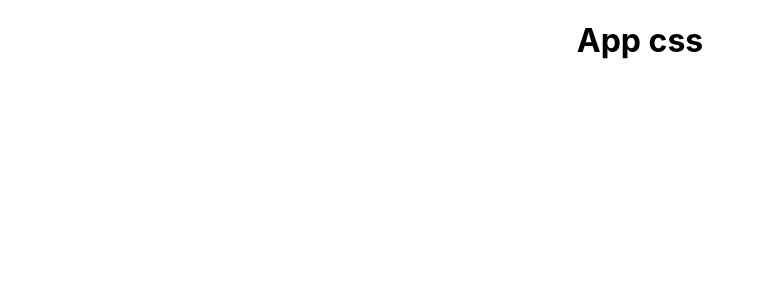
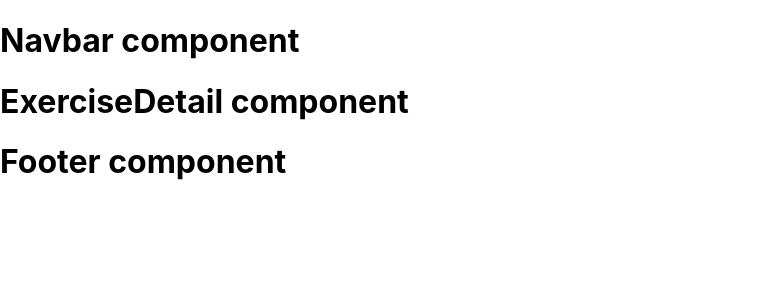
Before and after one commit to NhatThao05/fitnes-center, a React (Create React App) app: page /exercies/1 in a window 1280 px wide. Shown: the top 300 px of the page, without its empty margins (0-763 px from the left). Built offline with nearby package versions, Linux system fonts and the light colour scheme.

Commit message:
create construction

```diff
--- a/src/App.js
+++ b/src/App.js
@@ -1,12 +1,22 @@
 import './App.css';
 import React from 'react';
 import {Routes, Route} from 'react-router-dom';
+import {Box} from '@mui/material';
+import Navbar from './components/Navbar';
+import Home from './pages/Home';
+import ExerciseDetail from './pages/ExerciseDetail';
+import Footer from './components/Footer';
 
 function App() {
   return (
-    <div className="App">
-      <h1>App css</h1>
-    </div>
+    <Box width="400px" sx={{width: {xl: '1488px'}}} m="auto">
+      <Navbar />
+      <Routes>
+        <Route path="/" element={<Home />} />
+        <Route path="/exercies/:id" element={<ExerciseDetail />} />
+      </Routes>
+      <Footer />
+    </Box>
   );
 }
 
--- /dev/null
+++ b/src/components/Footer.js
@@ -0,0 +1,9 @@
+import React from "react"
+
+export default function Footer() {
+ return (
+  <div>
+   <h1>Footer component</h1>
+  </div>
+ )
+}
--- /dev/null
+++ b/src/components/Navbar.js
@@ -0,0 +1,9 @@
+import React from "react"
+
+export default function Navbar() {
+ return (
+  <div>
+   <h1>Navbar component</h1>
+  </div>
+ )
+}
--- a/src/index.js
+++ b/src/index.js
@@ -3,12 +3,15 @@ import ReactDOM from 'react-dom/client';
 import './index.css';
 import App from './App';
 import reportWebVitals from './reportWebVitals';
+import { BrowserRouter } from 'react-router-dom';
 
 const root = ReactDOM.createRoot(document.getElementById('root'));
 root.render(
-  <React.StrictMode>
-    <App />
-  </React.StrictMode>
+    <React.StrictMode>
+      <BrowserRouter>
+          <App />
+      </BrowserRouter>
+    </React.StrictMode>
 );
 
 // If you want to start measuring performance in your app, pass a function
--- /dev/null
+++ b/src/pages/ExerciseDetail.js
@@ -0,0 +1,9 @@
+import React from "react"
+
+export default function ExerciseDetail() {
+ return (
+  <div>
+   <h1>ExerciseDetail component</h1>
+  </div>
+ )
+}
--- /dev/null
+++ b/src/pages/Home.js
@@ -0,0 +1,9 @@
+import React from "react"
+
+export default function Home() {
+ return (
+  <div>
+   <h1>Home component</h1>
+  </div>
+ )
+}
```
